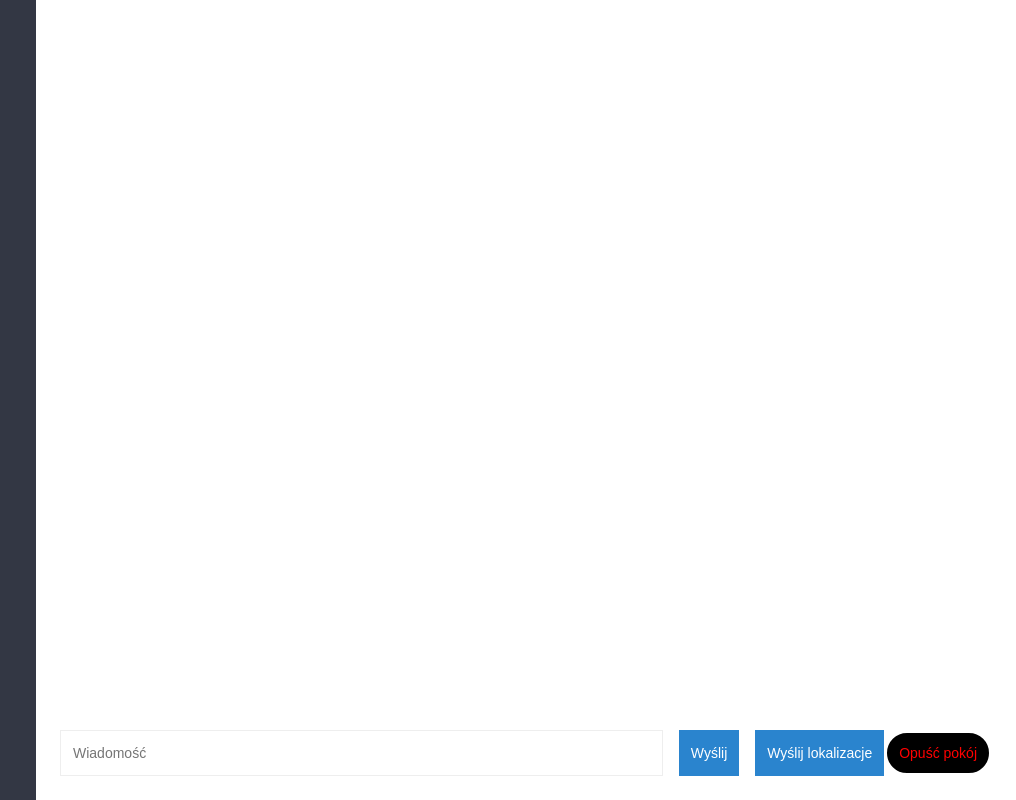
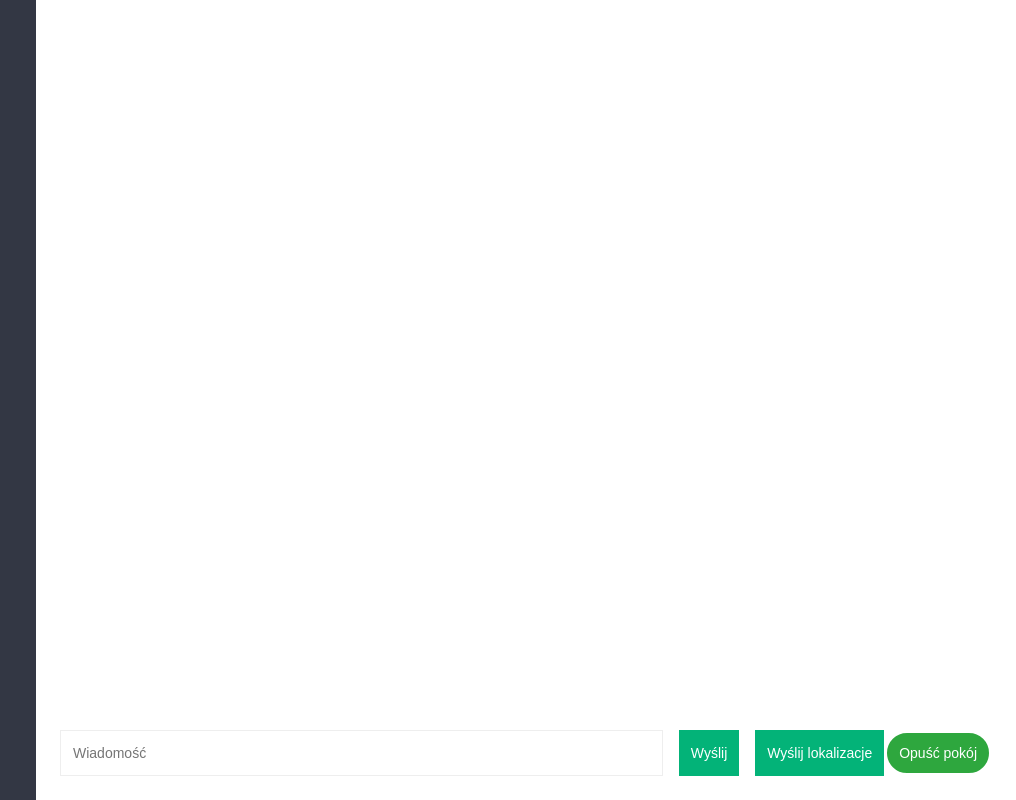
Before and after one commit to Voolvie/Klemsenger, a website: page public/chat.html in a window 1280 px wide. Shown: the whole page, without its empty margins (264-1280 px from the left). Drawn offline with nearby package versions, Linux system fonts and the light colour scheme; no server answers.

Commit message:
commit changes

```diff
--- a/public/css/styles.css
+++ b/public/css/styles.css
@@ -38,7 +38,7 @@ input {
 button {
     cursor: pointer;
     padding: 12px;
-    background:#2a84ce;
+    background:#03b378;
     border: none;
     color: white;
     font-size: 16px;
@@ -48,9 +48,9 @@ button {
     border-radius: 70px;
     cursor: pointer;
     padding: 12px;
-    background:#000000;
+    background:#2ea73e;
     border: none;
-    color: rgb(255, 0, 0);
+    color: rgb(255, 255, 255);
     font-size: 16px;
     transition: background .3s ease;
     border: solid white;
```
